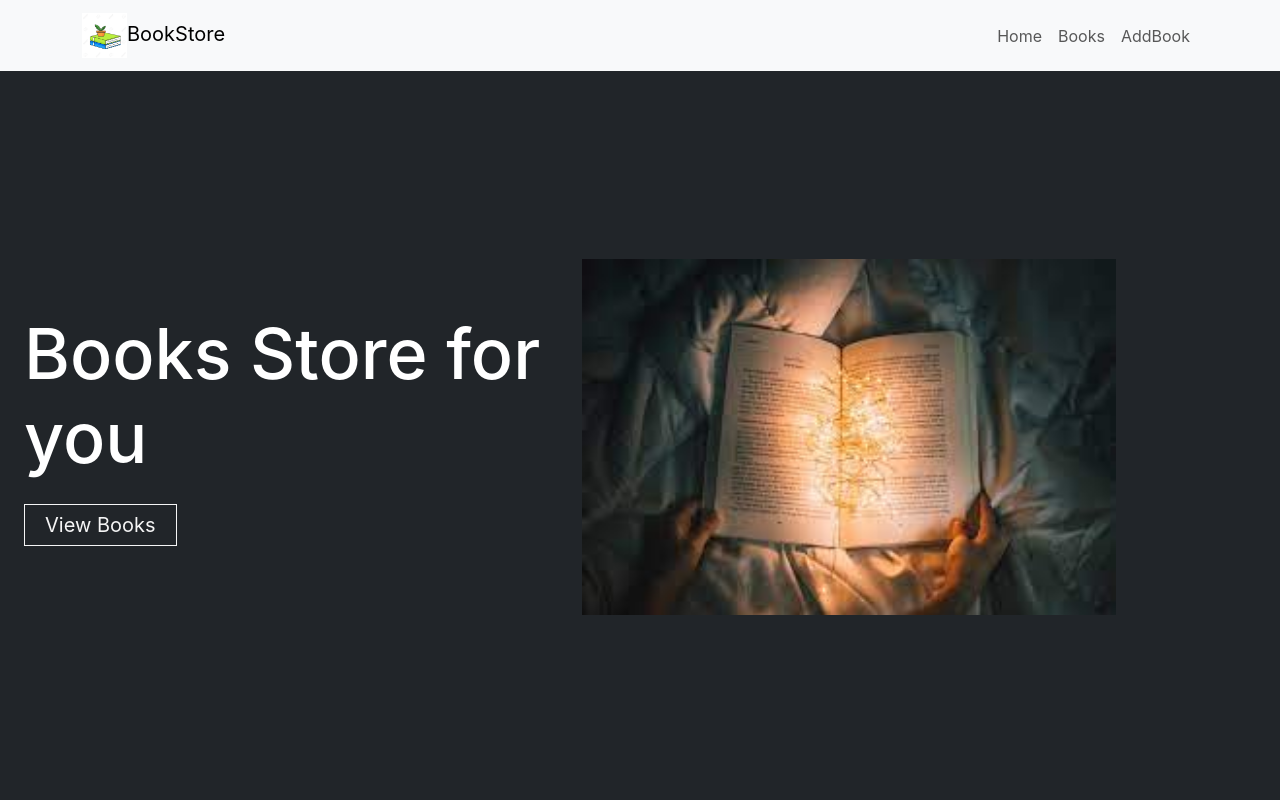
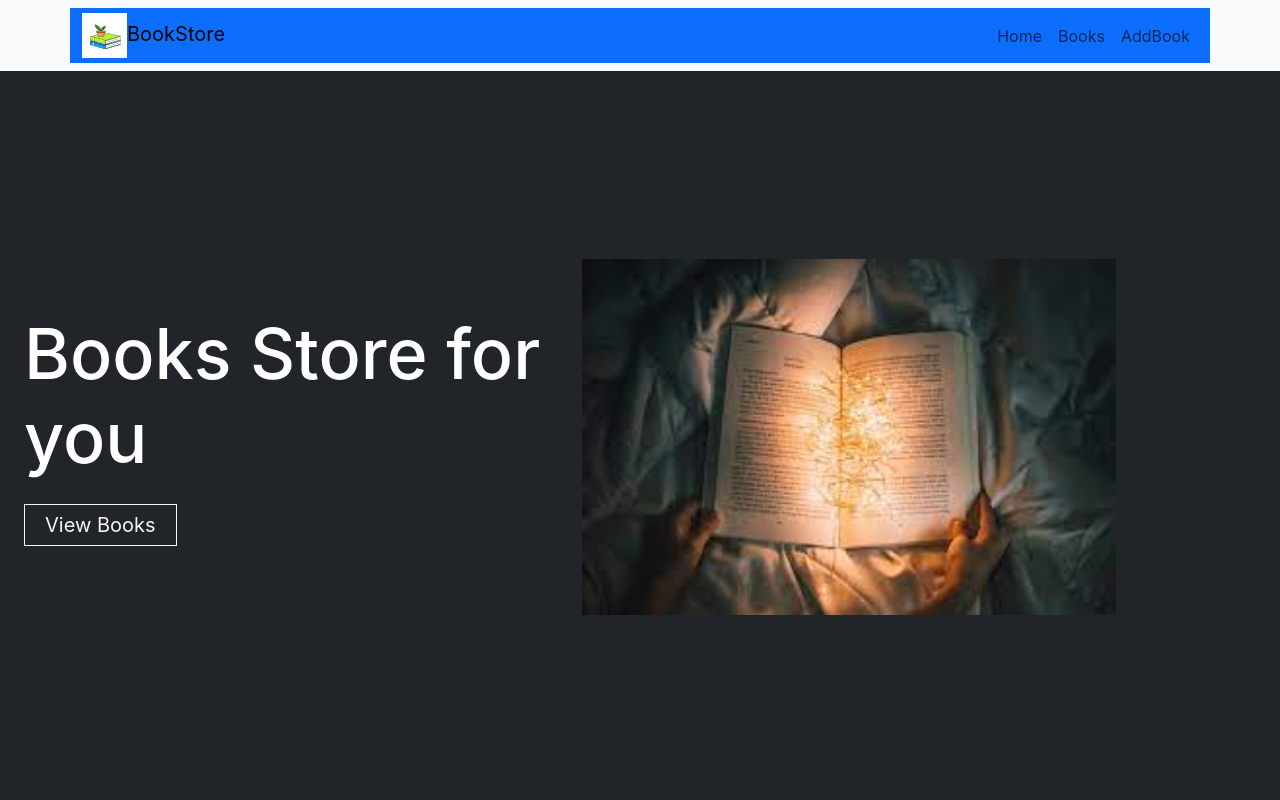
Before and after one commit to praveen5041/BookStore, a React (Create React App) app: page / in a window 1280 px wide. Shown: the top 800 px of the page. Built offline with nearby package versions, Linux system fonts and the light colour scheme.

Commit message:
add the navbar color

```diff
--- a/src/components/Navbar.js
+++ b/src/components/Navbar.js
@@ -3,13 +3,13 @@ import { Link } from 'react-router-dom'
 import logo from './images/logo.webp'
 import '../components/Navbar.css'
 import { NavLink } from 'react-router-dom'
-import { useState } from 'react'
+// import { useState } from 'react'
 function Navbar() {
   // const [loading, setLoading] = useState(false);
   return (
     <div >
         <nav className="navbar navbar-expand-lg bg-body-tertiary " >
-  <div className="container">
+  <div className="container bg-primary">
     <a className="navbar-brand" href="/">
       <img src={logo}alt='' width={45} height={45}  ></img>
       BookStore</a>
```
